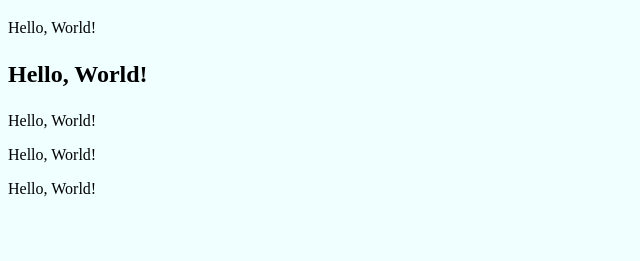
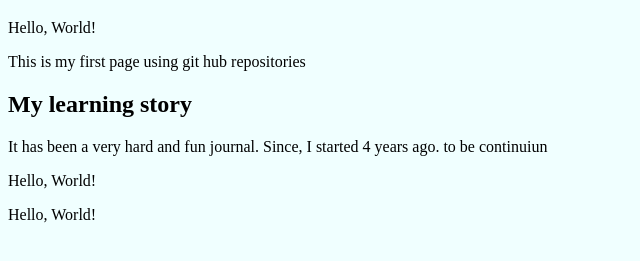
Before and after one commit to roger-95s/roger-95s.github.io, a plain HTML site: page index.html in a window 1280 px wide. Shown: the part 61-322 px from the top of the page, without its empty margins (0-640 px from the left). Drawn offline with Linux system fonts and the light colour scheme.

Commit message:
Adding more contect to my web page

```diff
--- a/index.html
+++ b/index.html
@@ -10,10 +10,9 @@
     <h1>Welcome To My Webpage</h1>
 
     <p>Hello, World!</p>
-    <h2>
-        <p>Hello, World!</p>
-    </h2>
-    <p>Hello, World!</p>
+    <p>This is my first page using git hub repositories</p>
+    <h2>My learning story</h2>
+    <p>It has been a very hard and fun journal. Since, I started 4 years ago. to be continuiun</p>
     <p>Hello, World!</p>
     <p>Hello, World!</p>
 </body>
```
